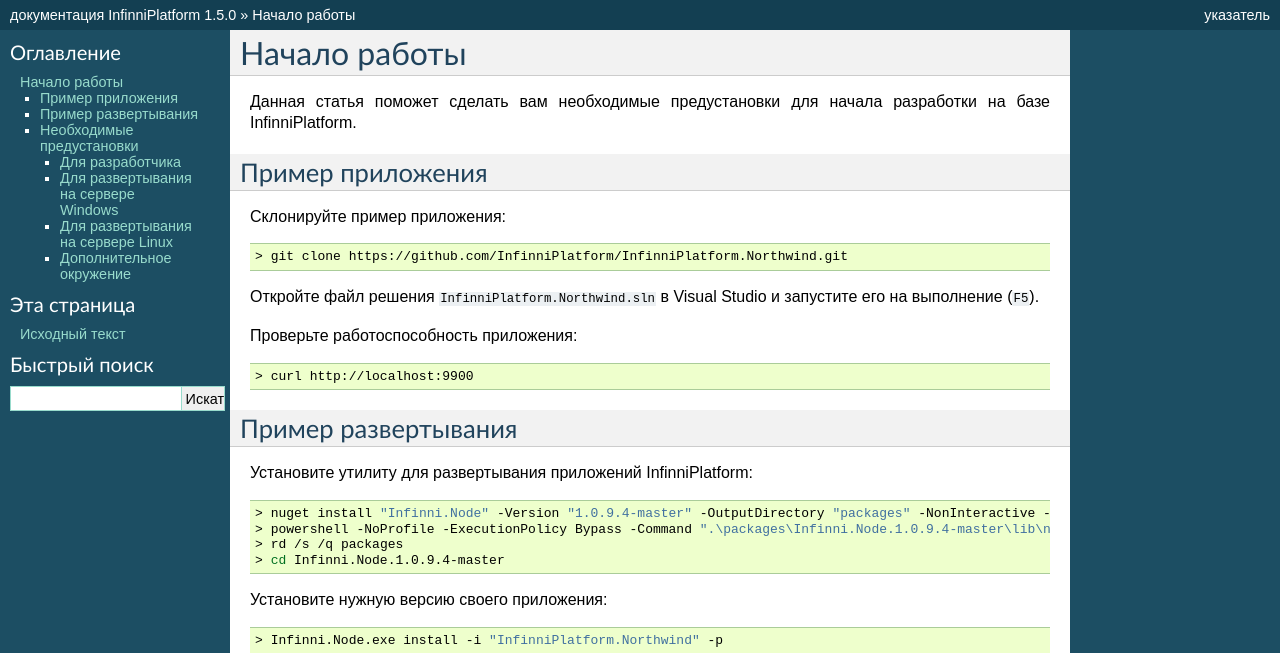
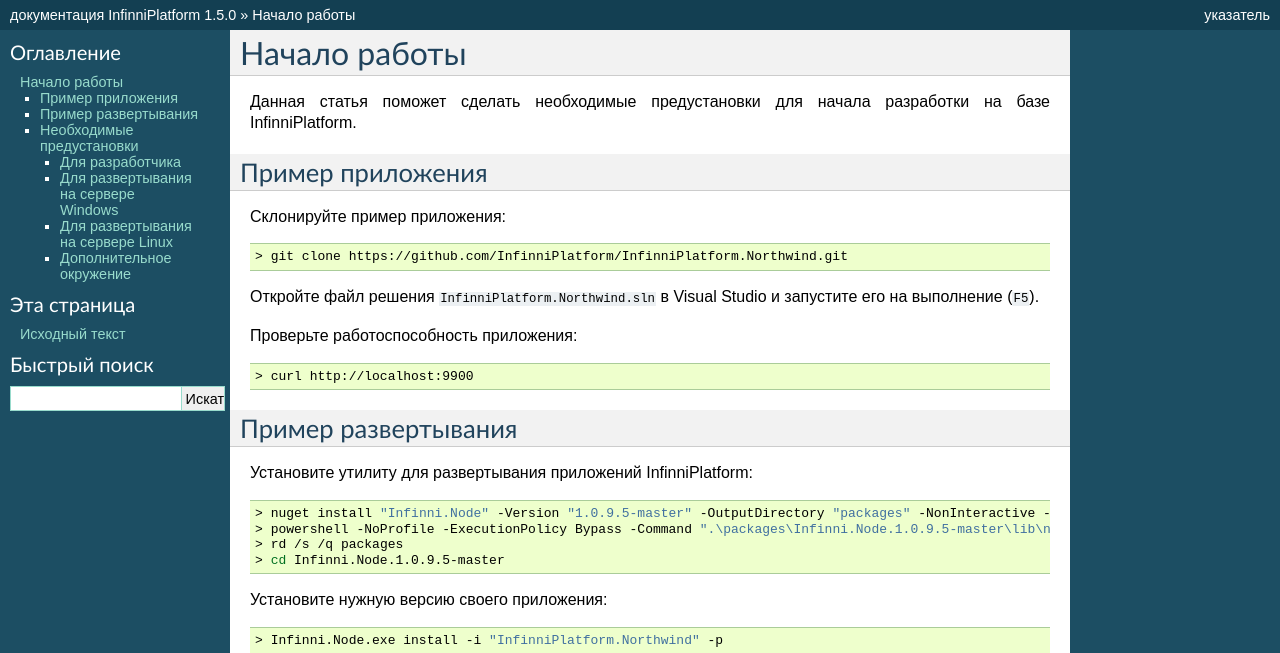
Before and after one commit to InfinniPlatform/InfinniPlatform.readthedocs.org, a Sphinx documentation site: the page built from docs/source/index.rst, in a window 1280 px wide. Shown: the top 653 px of the page. Built offline with Sphinx 7.4.7, drawn with Linux system fonts in a browser that asks for light colours.

Commit message:
Edit GettingStarted

```diff
--- a/docs/source/index.rst
+++ b/docs/source/index.rst
@@ -1,7 +1,7 @@
 Начало работы
 =============
 
-Данная статья поможет сделать вам необходимые предустановки для начала разработки на базе InfinniPlatform.
+Данная статья поможет сделать необходимые предустановки для начала разработки на базе InfinniPlatform.
 
 Пример приложения
 -----------------
@@ -27,10 +27,10 @@
 
 .. code-block:: bash
 
-    > nuget install "Infinni.Node" -Version "1.0.9.4-master" -OutputDirectory "packages" -NonInteractive -Prerelease -Source "http://nuget.org/api/v2;http://nuget.infinnity.ru/api/v2"
-    > powershell -NoProfile -ExecutionPolicy Bypass -Command ".\packages\Infinni.Node.1.0.9.4-master\lib\net45\Install.ps1"
+    > nuget install "Infinni.Node" -Version "1.0.9.5-master" -OutputDirectory "packages" -NonInteractive -Prerelease -Source "http://nuget.org/api/v2;http://nuget.infinnity.ru/api/v2"
+    > powershell -NoProfile -ExecutionPolicy Bypass -Command ".\packages\Infinni.Node.1.0.9.5-master\lib\net45\Install.ps1"
     > rd /s /q packages
-    > cd Infinni.Node.1.0.9.4-master
+    > cd Infinni.Node.1.0.9.5-master
 
 Установите нужную версию своего приложения:
 
```
